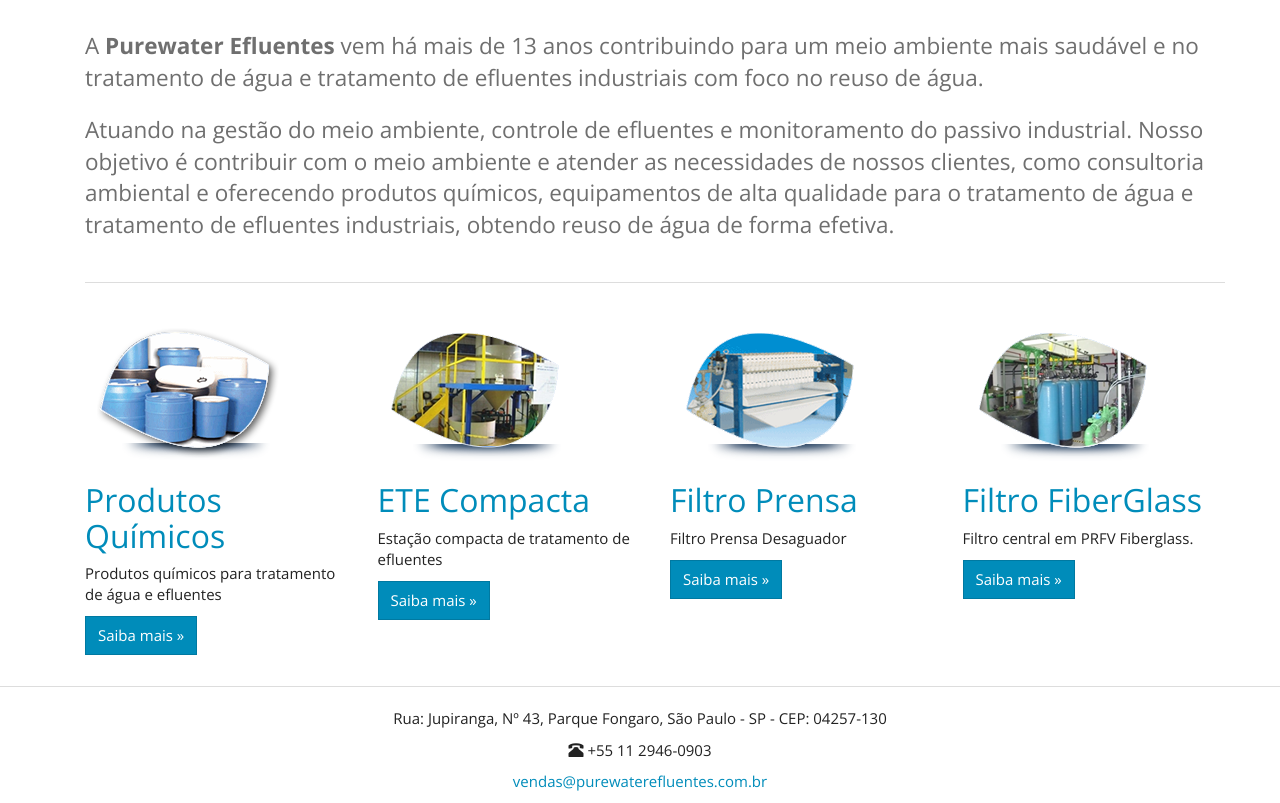
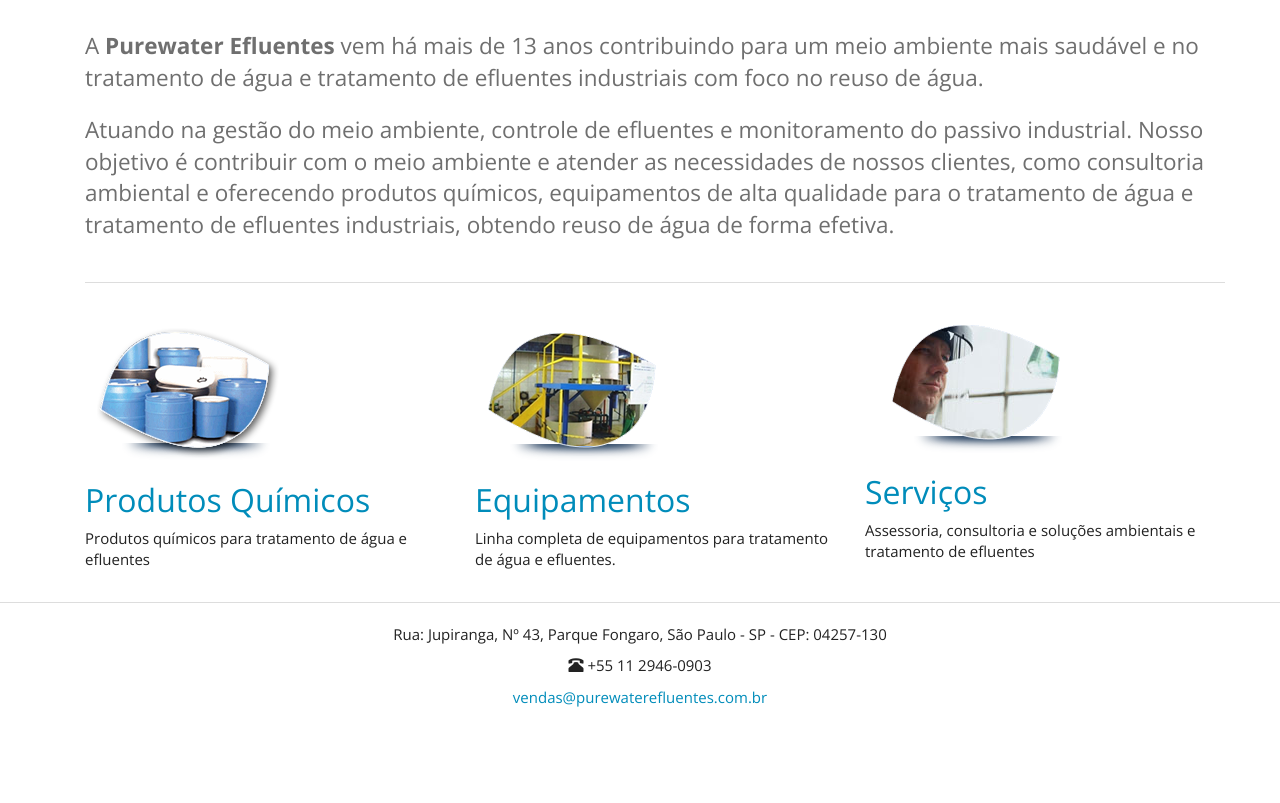
Before and after one commit to purewaterefluentes/purewaterefluentes.github.io, a Jekyll site: the page built from index.html, in a window 1280 px wide and 1097 px high. Shown: the part 294-1097 px from the top of the window. Built offline with Jekyll 4.4.1, drawn with Linux system fonts in a browser that asks for light colours; nearby versions of some CDN libraries; library files that are not in the unit come from our copies.

Commit message:
servicos em markdown

```diff
--- a/index.html
+++ b/index.html
@@ -12,29 +12,20 @@
     <div class="container">
       <hr>
         <div class="row">
-          <div class="col-md-3">
+          <div class="col-md-4">
             <img src="/website/images/icon_produtos_quimicos.png" alt="Produtos Químicos" class="img-responsive" />
             <a href="/produtos"><h2>Produtos Químicos</h2></a>
             <p>Produtos químicos para tratamento de água e efluentes</p>
-            <p><a class="btn btn-primary" href="/produtos" role="button">Saiba mais &raquo;</a></p>
           </div>
-          <div class="col-md-3">
-            <img src="/website/images/icon_ete_compacta.png" alt="ETE Compacta" class="img-responsive" />
-            <a href="/servicos/estacao_compacta"><h2>ETE Compacta</h2></a>
-            <p>Estação compacta de tratamento de efluentes</p>
-            <p><a class="btn btn-primary" href="/servicos/estacao_compacta" role="button">Saiba mais &raquo;</a></p>
+          <div class="col-md-4">
+            <img src="/website/images/icon_ete_compacta.png" alt="Equipamentos" class="img-responsive" />
+            <a href="/equipamentos"><h2>Equipamentos</h2></a>
+            <p>Linha completa de equipamentos para tratamento de água e efluentes.</p>
          </div>
-          <div class="col-md-3">
-            <img src="/website/images/icon_filtro_prensa.png" alt="Filtro Prensa" class="img-responsive" />
-            <a href="/equipamentos/filtro_prensa"><h2>Filtro Prensa</h2></a>
-            <p>Filtro Prensa Desaguador</p>
-            <p><a class="btn btn-primary" href="/equipamentos/filtro_prensa" role="button">Saiba mais &raquo;</a></p>
-          </div>
-          <div class="col-md-3">
-            <img src="/website/images/icon_filtro_abrandadores.png" alt="Filtro FiberGlass" class="img-responsive" />
-            <a href="/equipamentos/filtro_prensa"><h2>Filtro FiberGlass</h2></a>
-            <p>Filtro central em PRFV Fiberglass.</p>
-            <p><a class="btn btn-primary" href="/equipamentos/filtro_fiberglass" role="button">Saiba mais &raquo;</a></p>
+          <div class="col-md-4">
+            <img src="/website/images/icon_analise_laboratorial.png" alt="Serviços" class="img-responsive" />
+            <a href="/servicos"><h2>Serviços</h2></a>
+            <p>Assessoria, consultoria e soluções ambientais e tratamento de efluentes</p>
           </div>
         </div>
       </div>
--- a/servicos/index.html
+++ b/servicos/index.html
@@ -10,19 +10,16 @@
           <img src="../website/images/icon_ete_compacta.png" alt="ETE Compacta" class="img-responsive" />
           <a href="estacao-tratamento-efluentes-compacta.html"><h2>Estação Compacta</h2></a>
           <p>Projetamos e fabricamos e equipamentos para implantação de (ETE), estação compacta de tratamento de água e efluentes industrial, com modo de operação manual e por batelada, adequando o projeto á todos os seguimentos industriais e a todos os tipos de efluentes.</p>
-          <p><a class="btn btn-primary" href="estacao_compacta" role="button">Saiba mais &raquo;</a></p>
         </div>
         <div class="col-md-4">
           <img src="../website/images/icon_ete_automatica.png" alt="ETE Compacta" class="img-responsive" />
           <a href="estacao-tratamento-efluentes-automatica.html"><h2>Estação Automática</h2></a>
           <p>Projetamos e fabricamos e equipamentos para implantação de (ETE continua), estação com controle automático de tratamento de água e efluentes industrial, indicada para tratamento de média e altas vazões.</p>
-          <p><a class="btn btn-primary" href="estacao_automatica" role="button">Saiba mais &raquo;</a></p>
         </div>
         <div class="col-md-4">
           <img src="../website/images/icon_analise_laboratorial.png" alt="ETE Compacta" class="img-responsive" />
           <a href="analise-de-efluentes.html"><h2>Análise Laboratorial</h2></a>
           <p>Executamos o monitoramento da qualidade da água ou efluente através da analise laboratorial, garantindo alta eficiência no reuso da água tanto para fins de uso domestico quanto industrial.</p>
-          <p><a class="btn btn-primary" href="analise_efluentes" role="button">Saiba mais &raquo;</a></p>
        </div>
 
       </div>
@@ -32,19 +29,16 @@
           <img src="../website/images/icon_consultoria_ambiental.png" alt="ETE Compacta" class="img-responsive" />
           <a href="consultoria-ambiental.html"><h2>Consultoria Ambiental</h2></a>
           <p>Com profissionais especializados oferecemos projetos, estudos, treinamentos, monitoramento, identificação e resolução de seus problemas ambientais.</p>
-          <p><a class="btn btn-primary" href="consultoria_ambiental" role="button">Saiba mais &raquo;</a></p>
         </div>
         <div class="col-md-4">
           <img src="../website/images/icon_licenciamento_ambiental.png" alt="ETE Compacta" class="img-responsive" />
           <a href="licenciamento-ambiental.html"><h2>Licenciamento Ambiental</h2></a>
           <p>A responsabilidade ambiental é fator cada vez mais exigido as empresas, assim oferecemos nosso serviço de licenciamento ambiental junto a CETESB/SP  para que se adeque a legislação ambiental local.</p>
-          <p><a class="btn btn-primary" href="licenciamento_ambiental" role="button">Saiba mais &raquo;</a></p>
         </div>
         <div class="col-md-4">
           <img src="../website/images/icon_sistemas_reuso.png" alt="ETE Compacta" class="img-responsive" />
           <a href="sistemas-de-reuso-de-agua.html"><h2>Sistemas de Reuso</h2></a>
           <p>Dada a importância sobre a questão da conservação e o reuso da água na indústria, elaboramos e desenvolvemos soluções de adequação e melhorias no processo de tratamento e reaproveitamento das águas e efluentes industriais.</p>
-          <p><a class="btn btn-primary" href="sistemas_reuso" role="button">Saiba mais &raquo;</a></p>
        </div>
 
       </div>
```
Also changed, not shown: _includes/purewater/servicos/galeria-ete-automatica.html (added, +51 -0 lines), _includes/purewater/servicos/galeria-ete-compacta.html (added, +51 -0 lines), servicos/analise-de-efluentes.html (deleted, +0 -24 lines), servicos/analise-de-efluentes.md (added, +22 -0 lines), servicos/consultoria-ambiental.html (deleted, +0 -27 lines), servicos/consultoria-ambiental.md (added, +26 -0 lines), servicos/estacao-tratamento-efluentes-automatica.html (deleted, +0 -74 lines), servicos/estacao-tratamento-efluentes-automatica.md (added, +31 -0 lines), servicos/estacao-tratamento-efluentes-compacta.html (deleted, +0 -90 lines), servicos/estacao-tratamento-efluentes-compacta.md (added, +42 -0 lines), servicos/licenciamento-ambiental.html (deleted, +0 -14 lines), servicos/licenciamento-ambiental.md (added, +20 -0 lines), servicos/sistemas-de-reuso-de-agua.html (deleted, +0 -8 lines), servicos/sistemas-de-reuso-de-agua.md (added, +10 -0 lines).
